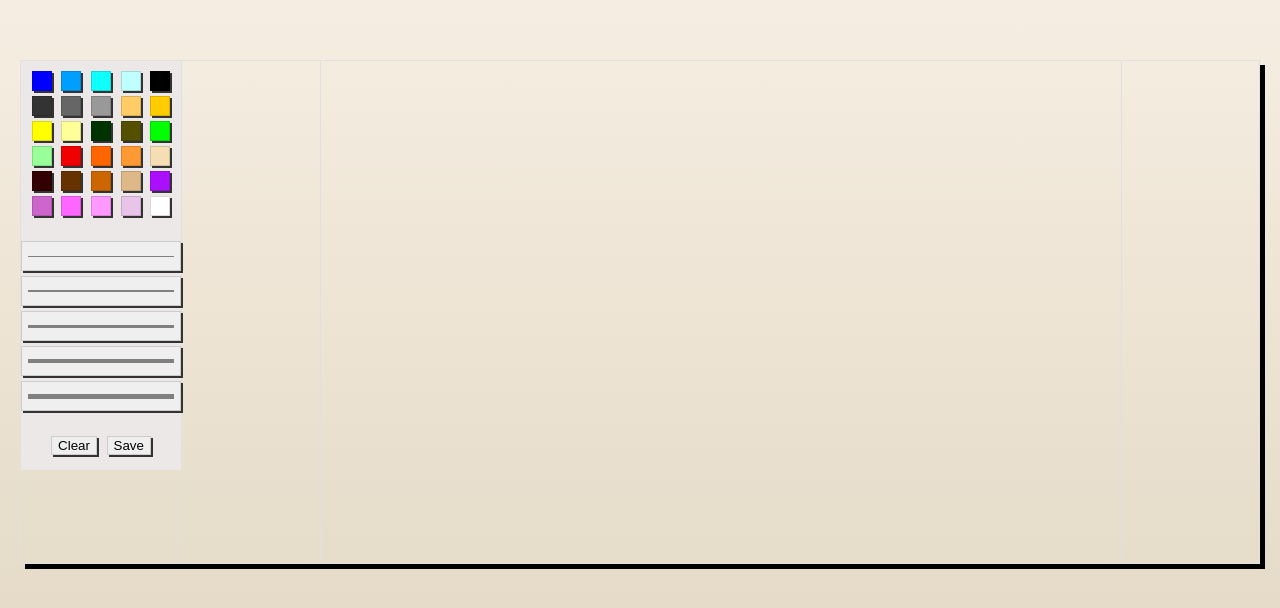
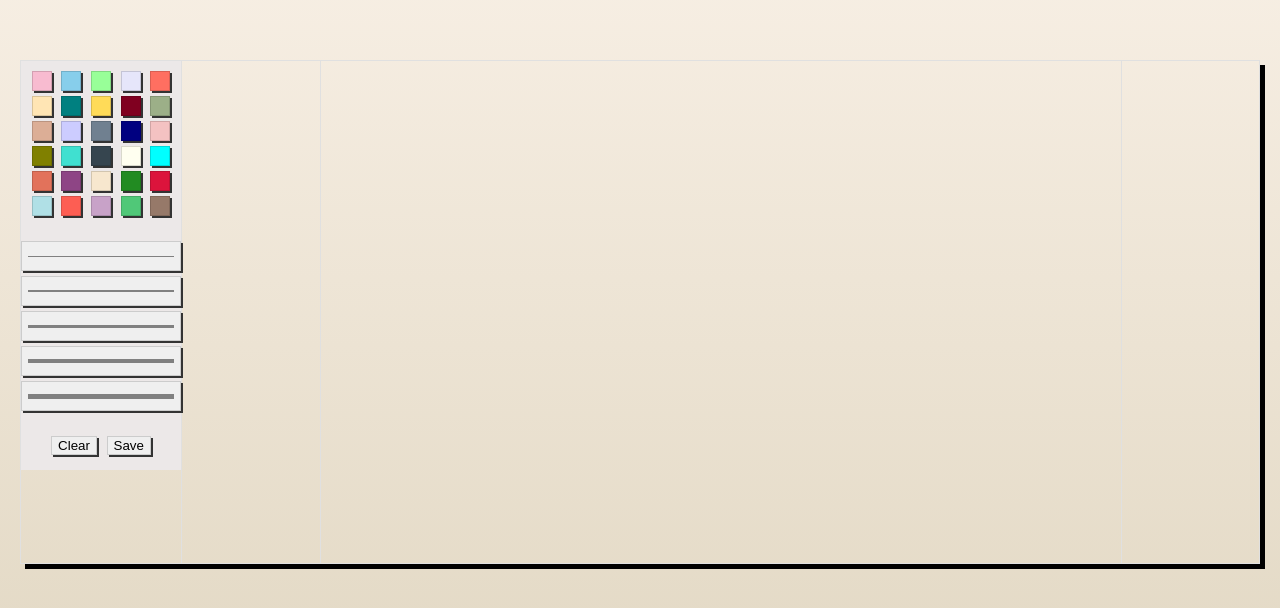
Before and after one commit to ShenRuililin/hipzhub, a plain HTML site: page draw/index.html in a window 1280 px wide. Shown: the part 108-716 px from the top of the page. Drawn offline with Linux system fonts and the light colour scheme.

Commit message:
Update color pallete

```diff
--- a/draw/index.html
+++ b/draw/index.html
@@ -91,36 +91,36 @@
 <main>
     <div class="left-block">
         <div class="colors">
-            <button type="button" value="#0000ff" style="background-color: #0000ff;"></button>
-            <button type="button" value="#009fff" style="background-color: #009fff;"></button>
-            <button type="button" value="#0fffff" style="background-color: #0fffff;"></button>
-            <button type="button" value="#bfffff" style="background-color: #bfffff;"></button>
-            <button type="button" value="#000000" style="background-color: #000000;"></button>
-            <button type="button" value="#333333" style="background-color: #333333;"></button>
-            <button type="button" value="#666666" style="background-color: #666666;"></button>
-            <button type="button" value="#999999" style="background-color: #999999;"></button>
-            <button type="button" value="#ffcc66" style="background-color: #ffcc66;"></button>
-            <button type="button" value="#ffcc00" style="background-color: #ffcc00;"></button>
-            <button type="button" value="#ffff00" style="background-color: #ffff00;"></button>
-            <button type="button" value="#ffff99" style="background-color: #ffff99;"></button>
-            <button type="button" value="#003300" style="background-color: #003300;"></button>
-            <button type="button" value="#555000" style="background-color: #555000;"></button>
-            <button type="button" value="#00ff00" style="background-color: #00ff00;"></button>
-            <button type="button" value="#99ff99" style="background-color: #99ff99;"></button>
-            <button type="button" value="#f00000" style="background-color: #f00000;"></button>
-            <button type="button" value="#ff6600" style="background-color: #ff6600;"></button>
-            <button type="button" value="#ff9933" style="background-color: #ff9933;"></button>
-            <button type="button" value="#f5deb3" style="background-color: #f5deb3;"></button>
-            <button type="button" value="#330000" style="background-color: #330000;"></button>
-            <button type="button" value="#663300" style="background-color: #663300;"></button>
-            <button type="button" value="#cc6600" style="background-color: #cc6600;"></button>
-            <button type="button" value="#deb887" style="background-color: #deb887;"></button>
-            <button type="button" value="#aa0fff" style="background-color: #aa0fff;"></button>
-            <button type="button" value="#cc66cc" style="background-color: #cc66cc;"></button>
-            <button type="button" value="#ff66ff" style="background-color: #ff66ff;"></button>
-            <button type="button" value="#ff99ff" style="background-color: #ff99ff;"></button>
-            <button type="button" value="#e8c4e8" style="background-color: #e8c4e8;"></button>
-            <button type="button" value="#ffffff" style="background-color: #ffffff;"></button>
+            <button type="button" value="#F8BBD0" style="background-color: #F8BBD0;"></button>
+            <button type="button" value="#87CEEB" style="background-color: #87CEEB;"></button>
+            <button type="button" value="#98FF98" style="background-color: #98FF98;"></button>
+            <button type="button" value="#E6E6FA" style="background-color: #E6E6FA;"></button>
+            <button type="button" value="#FF6F61" style="background-color: #FF6F61;"></button>
+            <button type="button" value="#FFE5B4" style="background-color: #FFE5B4;"></button>
+            <button type="button" value="#008080" style="background-color: #008080;"></button>
+            <button type="button" value="#FFDB58" style="background-color: #FFDB58;"></button>
+            <button type="button" value="#800020" style="background-color: #800020;"></button>
+            <button type="button" value="#9CAF88" style="background-color: #9CAF88;"></button>
+            <button type="button" value="#DCAE96" style="background-color: #DCAE96;"></button>
+            <button type="button" value="#CCCCFF" style="background-color: #CCCCFF;"></button>
+            <button type="button" value="#708090" style="background-color: #708090;"></button>
+            <button type="button" value="#000080" style="background-color: #000080;"></button>
+            <button type="button" value="#F4C2C2" style="background-color: #F4C2C2;"></button>
+            <button type="button" value="#808000" style="background-color: #808000;"></button>
+            <button type="button" value="#40E0D0" style="background-color: #40E0D0;"></button>
+            <button type="button" value="#36454F" style="background-color: #36454F;"></button>
+            <button type="button" value="#FFFFF0" style="background-color: #FFFFF0;"></button>
+            <button type="button" value="#00FFFF" style="background-color: #00FFFF;"></button>
+            <button type="button" value="#E2725B" style="background-color: #E2725B;"></button>
+            <button type="button" value="#8E4585" style="background-color: #8E4585;"></button>
+            <button type="button" value="#F7E7CE" style="background-color: #F7E7CE;"></button>
+            <button type="button" value="#228B22" style="background-color: #228B22;"></button>
+            <button type="button" value="#DC143C" style="background-color: #DC143C;"></button>
+            <button type="button" value="#B0E0E6" style="background-color: #B0E0E6;"></button>
+            <button type="button" value="#FD5E53" style="background-color: #FD5E53;"></button>
+            <button type="button" value="#C8A2C8" style="background-color: #C8A2C8;"></button>
+            <button type="button" value="#50C878" style="background-color: #50C878;"></button>
+            <button type="button" value="#967969" style="background-color: #967969;"></button>
         </div>
         <div class="brushes">
             <button type="button" value="1"></button>
```
